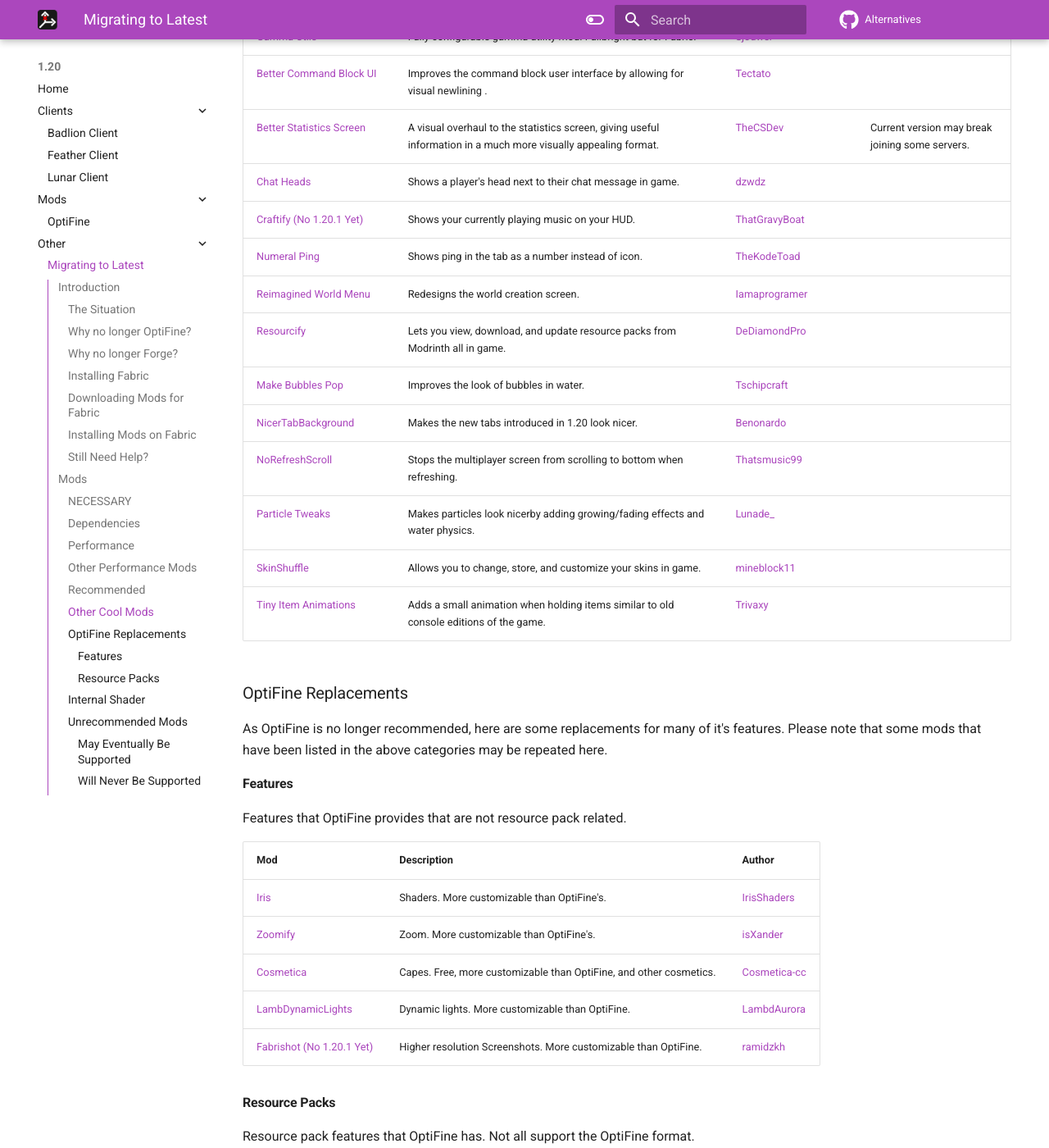
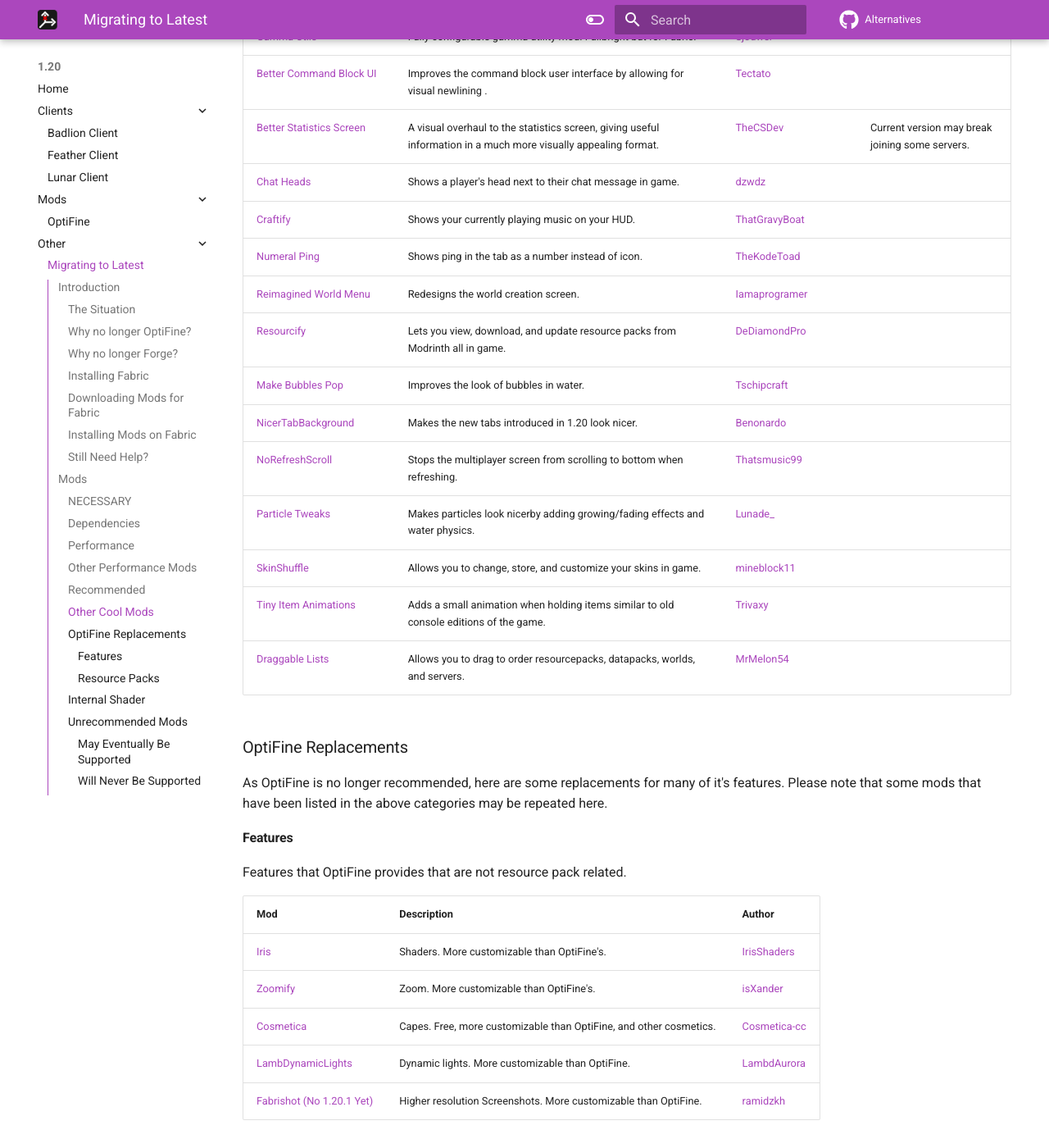
Before and after one commit to MicrocontrollersDev/Alternatives, an MkDocs documentation site: the page built from docs/latest/migrating.md, in a window 1280 px wide and 1400 px high, scrolled down 6960 px. Shown: the whole window at 82% size. Built offline with MkDocs 1.6.1 and Material for MkDocs 9.7.7, drawn with Linux system fonts in a browser that asks for light colours; comment, search, counter and statistics services are not loaded.

Commit message:
craftify and draggable lists

```diff
--- a/docs/latest/migrating.md
+++ b/docs/latest/migrating.md
@@ -201,7 +201,7 @@
 | [Better Command Block UI](https://modrinth.com/mod/bettercommandblockui) | Improves the command block user interface by allowing for visual newlining . | [Tectato](https://github.com/Tectato) |
 | [Better Statistics Screen](https://modrinth.com/mod/better-stats) | A visual overhaul to the statistics screen, giving useful information in a much more visually appealing format. | [TheCSDev](https://github.com/TheCSDev) | Current version may break joining some servers.
 | [Chat Heads](https://modrinth.com/mod/chat-heads) | Shows a player's head next to their chat message in game. | [dzwdz](https://github.com/dzwdz) |
-| [Craftify (No 1.20.1 Yet)](https://modrinth.com/mod/craftify) | Shows your currently playing music on your HUD. | [ThatGravyBoat](https://github.com/ThatGravyBoat) |
+| [Craftify](https://modrinth.com/mod/craftify) | Shows your currently playing music on your HUD. | [ThatGravyBoat](https://github.com/ThatGravyBoat) |
 | [Numeral Ping](https://modrinth.com/mod/numeral-ping) | Shows ping in the tab as a number instead of icon. | [TheKodeToad](https://github.com/TheKodeToad) |
 | [Reimagined World Menu](https://modrinth.com/mod/reimagined-world-menu) | Redesigns the world creation screen. | [Iamaprogramer](https://github.com/lamaprogramer) |
 | [Resourcify](https://modrinth.com/mod/resourcify) | Lets you view, download, and update resource packs from Modrinth all in game. | [DeDiamondPro](https://github.com/DeDiamondPro) |
@@ -211,6 +211,7 @@
 | [Particle Tweaks](https://modrinth.com/mod/particle-tweaks) | Makes particles look nicerby adding growing/fading effects and water physics. | [Lunade_](https://github.com/AViewFromTheTop) |
 | [SkinShuffle](https://modrinth.com/mod/skinshuffle) | Allows you to change, store, and customize your skins in game. | [mineblock11](https://github.com/mineblock11) |
 | [Tiny Item Animations](https://modrinth.com/mod/tiny-item-animations) | Adds a small animation when holding items similar to old console editions of the game. | [Trivaxy](https://github.com/Trivaxy) |
+| [Draggable Lists](https://modrinth.com/mod/draggable-lists) | Allows you to drag to order resourcepacks, datapacks, worlds, and servers. | [MrMelon54](https://github.com/MrMelon54) |
 
 
 
```
